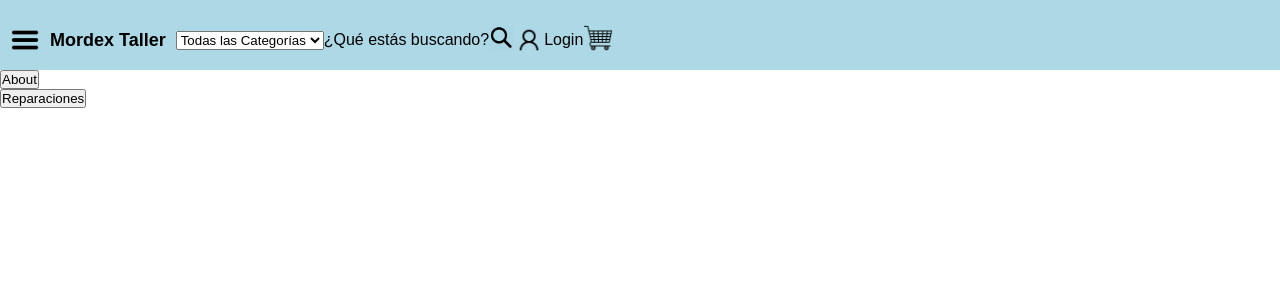
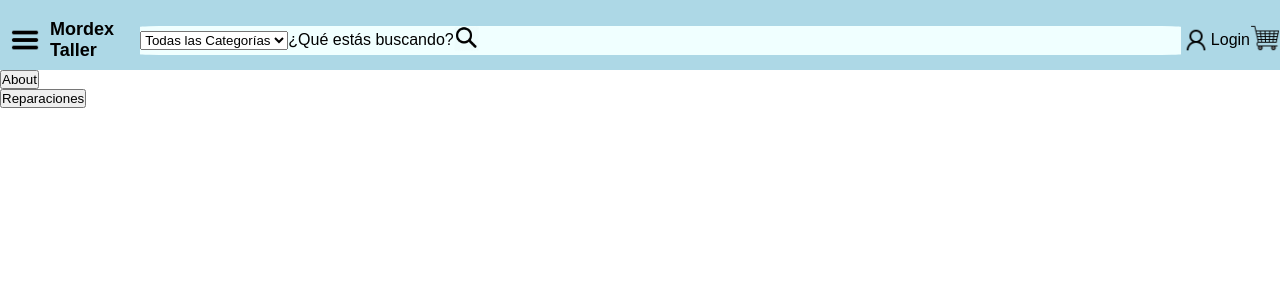
Before and after one commit to MauricioStrang/Mordex-Taller, a Next.js app: page / in a window 1280 px wide. Shown: the top 300 px of the page. Built offline with nearby package versions, Linux system fonts and the light colour scheme.

Commit message:
search container fix

```diff
--- a/src/app/components/header/header.module.css
+++ b/src/app/components/header/header.module.css
@@ -25,11 +25,13 @@
     padding-right: 10px;
 }
 
+
 .searchContainer{
+    width: 1500px;
     display: flex;
-    justify-content: center;
     align-items: center;
-    border-radius: 50%;
+    border-radius: 3%;
+    background-color: azure;
     border-color: gray;
 }
 
```
